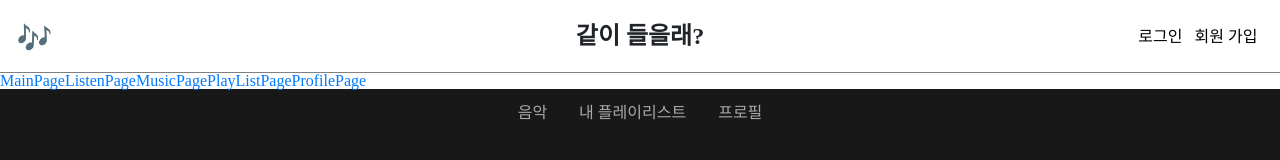
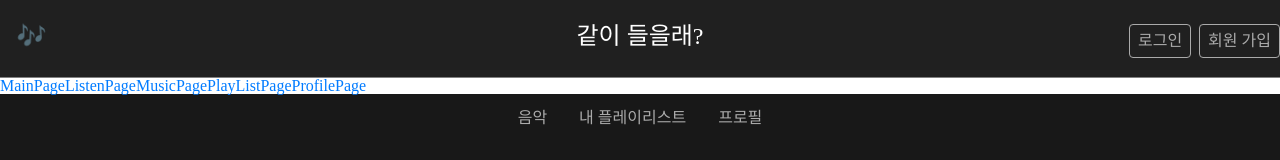
Before and after one commit to snaag/listen-with-me, a React (Create React App) app: page /profile in a window 1280 px wide. Shown: the top 160 px of the page. Built offline with nearby package versions, Linux system fonts and the light colour scheme.

Commit message:
:shirt: style: navigation CSS 어둡게 수정

```diff
--- a/src/css/Navigation.css
+++ b/src/css/Navigation.css
@@ -1,4 +1,7 @@
 /* 네비게이션 전체 */
+.navigation {
+  background: rgb(32, 32, 32);
+}
 .navigation_inner {
   padding-top: 1.5rem;
   padding-bottom: 1.2rem;
@@ -11,8 +14,9 @@
 }
 
 .logo__inner span {
-  font-size: 1.8rem;
+  font-size: 1.5rem;
   cursor: pointer;
+  color: white;
 }
 
 /* title */
@@ -22,22 +26,31 @@
 
 .title__inner .title__text {
   font-size: 1.5rem;
-  font-weight: 800;
+  font-weight: 300;
   cursor: default;
+  color: #fff;
 }
 
 /* user(로그인, 회원가입) */
 .navigation_inner .user {
-  margin: 0.25rem 0.1rem 0 0;
 }
 
 .user .user__button {
-  border: none;
+  border: 0.01rem solid rgb(170, 170, 170);
+  padding: 0.5rem;
+  border-radius: 4px;
   background: none;
+  color: rgb(170, 170, 170);
+}
+
+.user__signup {
+  margin-left: 0.5rem;
 }
 
 .user .user__button:hover {
-  color: gray;
+  color: #fff;
+  border: 0.01rem solid #fff;
+  font-weight: 500;
   transition: 0.5s;
 }
 
```
